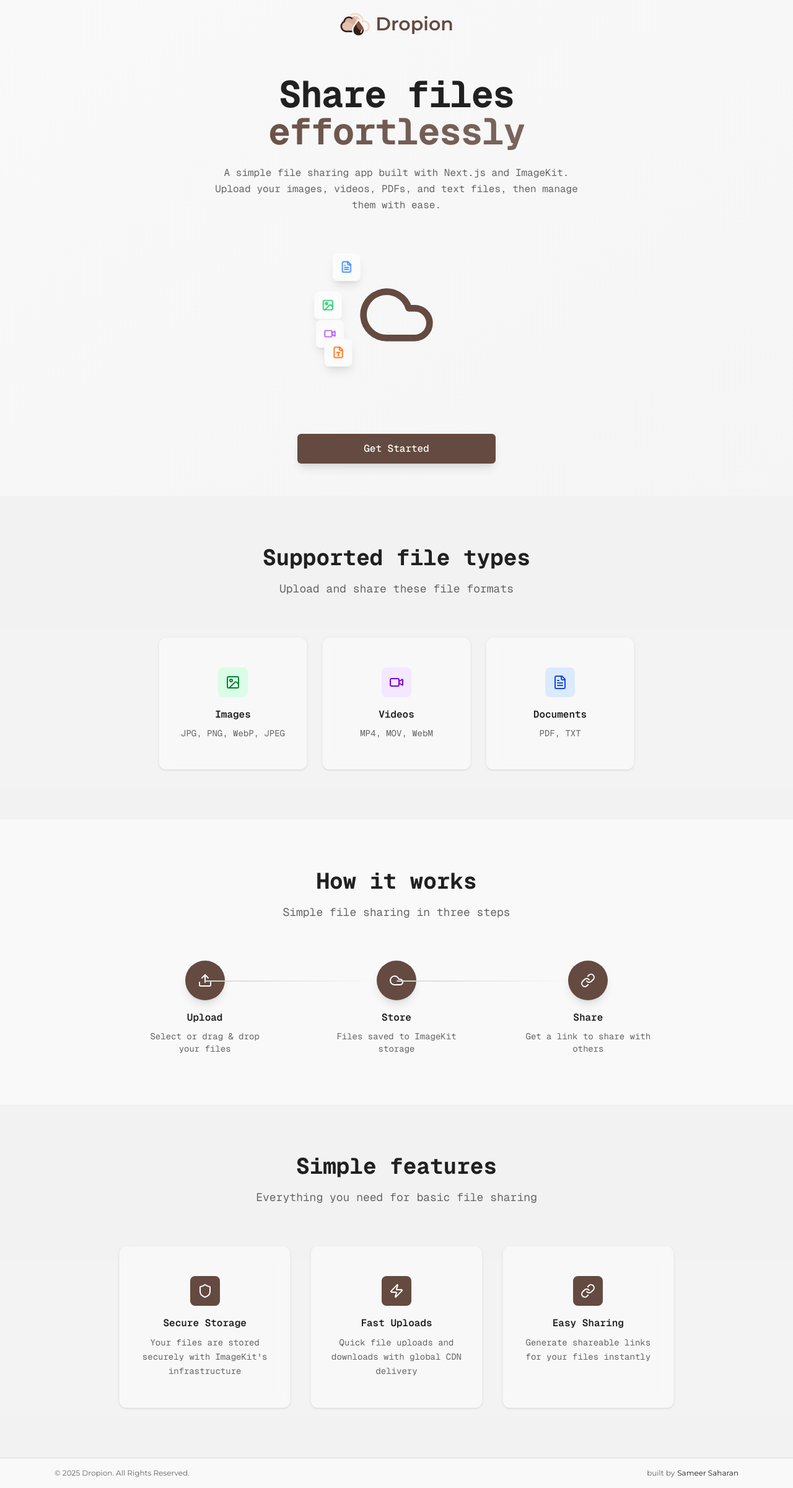
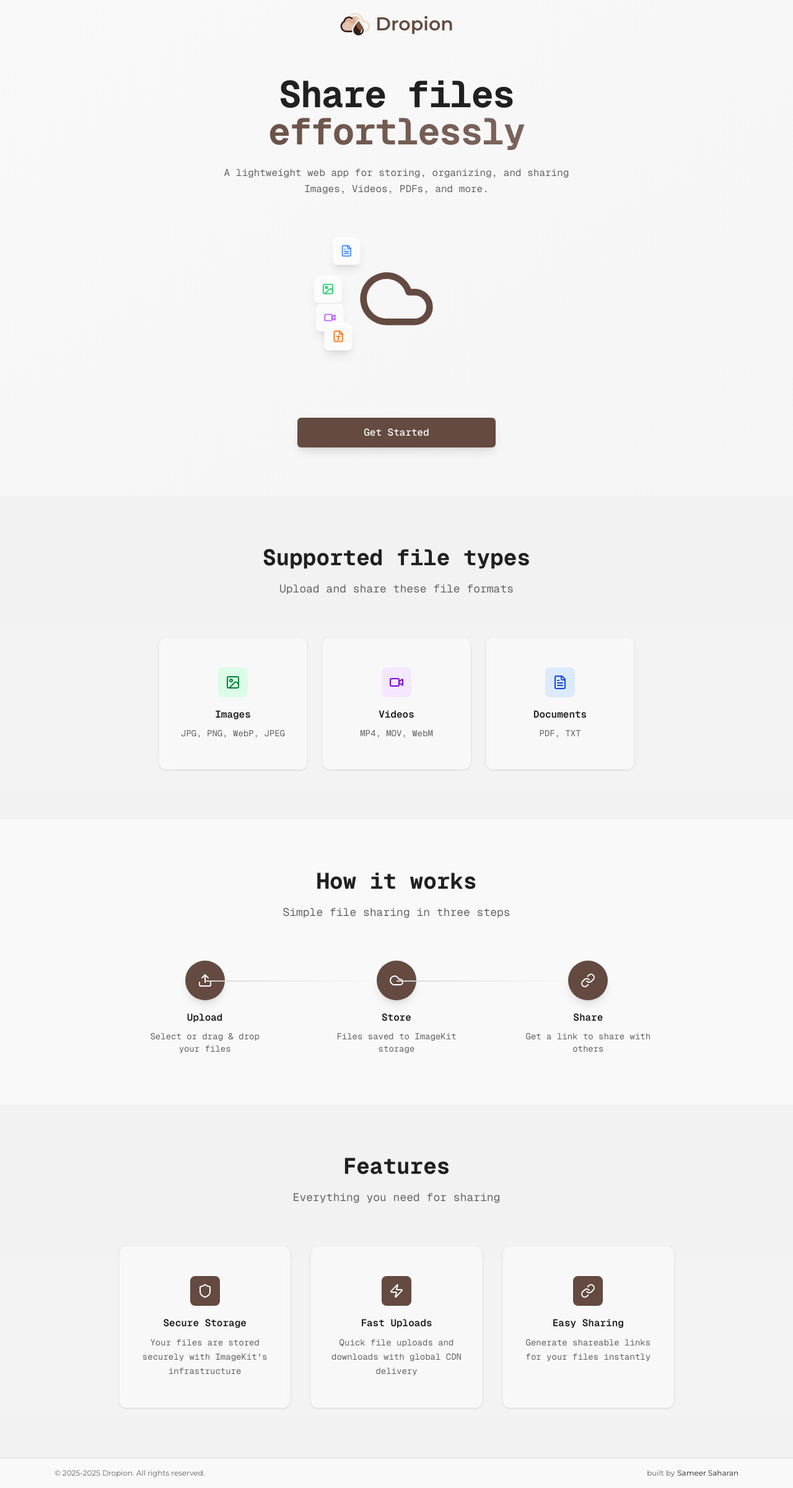
Before and after one commit to saharansameer/dropion, a Next.js app: page / in a window 1280 px wide. Shown: the whole page at 62% size. Built offline with nearby package versions, Linux system fonts and the light colour scheme.

Commit message:
chore: upgrade Next.js to v15.3.9

```diff
--- a/components/Auth/SignupForm.tsx
+++ b/components/Auth/SignupForm.tsx
@@ -88,7 +88,7 @@ export function SignupForm() {
             <FormItem>
               <FormLabel>Username</FormLabel>
               <FormControl>
-                <Input {...field} placeholder="Enter a name" />
+                <Input {...field} placeholder="Enter username" />
               </FormControl>
               <FormMessage />
             </FormItem>
--- a/components/Hero/hero-section.tsx
+++ b/components/Hero/hero-section.tsx
@@ -15,6 +15,7 @@ import {
 } from "lucide-react";
 import Link from "next/link";
 import Image from "next/image";
+import { getCurrentFullYear } from "@/lib/utils";
 
 export default function HeroSection() {
   const floatingFiles = [
@@ -132,9 +133,7 @@ export default function HeroSection() {
                 </span>
               </h1>
               <p className="text-sm sm:text-base text-muted-foreground max-w-3xl mx-auto leading-relaxed sm:px-20">
-                A simple file sharing app built with Next.js and ImageKit.
-                Upload your images, videos, PDFs, and text files, then manage
-                them with ease.
+                A lightweight web app for storing, organizing, and sharing Images, Videos, PDFs, and more.
               </p>
             </motion.div>
 
@@ -322,10 +321,10 @@ export default function HeroSection() {
             viewport={{ once: true }}
           >
             <h2 className="text-3xl md:text-4xl font-bold text-foreground mb-4">
-              Simple features
+              Features
             </h2>
             <p className="text-lg text-muted-foreground max-w-2xl mx-auto">
-              Everything you need for basic file sharing
+              Everything you need for sharing
             </p>
           </motion.div>
 
@@ -362,7 +361,7 @@ export default function HeroSection() {
         <div className="container px-4 md:px-6 max-w-6xl mx-auto">
           <div className="flex flex-col md:flex-row justify-between items-center">
             <p className="text-xs text-muted-foreground font-sans">
-              &copy; 2025 Dropion. All Rights Reserved.
+              &copy; 2025-{getCurrentFullYear()} Dropion. All rights reserved.
             </p>
 
             <div className="flex items-center space-x-1 text-xs text-muted-foreground font-sans">
--- a/package.json
+++ b/package.json
@@ -43,7 +43,7 @@
     "imagekit": "^6.0.0",
     "input-otp": "^1.4.2",
     "lucide-react": "^0.525.0",
-    "next": "^15.3.6",
+    "next": "^15.3.9",
     "next-themes": "^0.4.6",
     "react": "^19.0.0",
     "react-dom": "^19.0.0",
@@ -61,7 +61,7 @@
     "@types/react-dom": "^19",
     "drizzle-kit": "^0.31.8",
     "eslint": "^9",
-    "eslint-config-next": "15.3.5",
+    "eslint-config-next": "^15.3.9",
     "tailwindcss": "^4.1.11",
     "tsx": "^4.20.3",
     "tw-animate-css": "^1.3.5",
```
Also changed, not shown: 1 other file (tests, documents, lock files or other folders).
